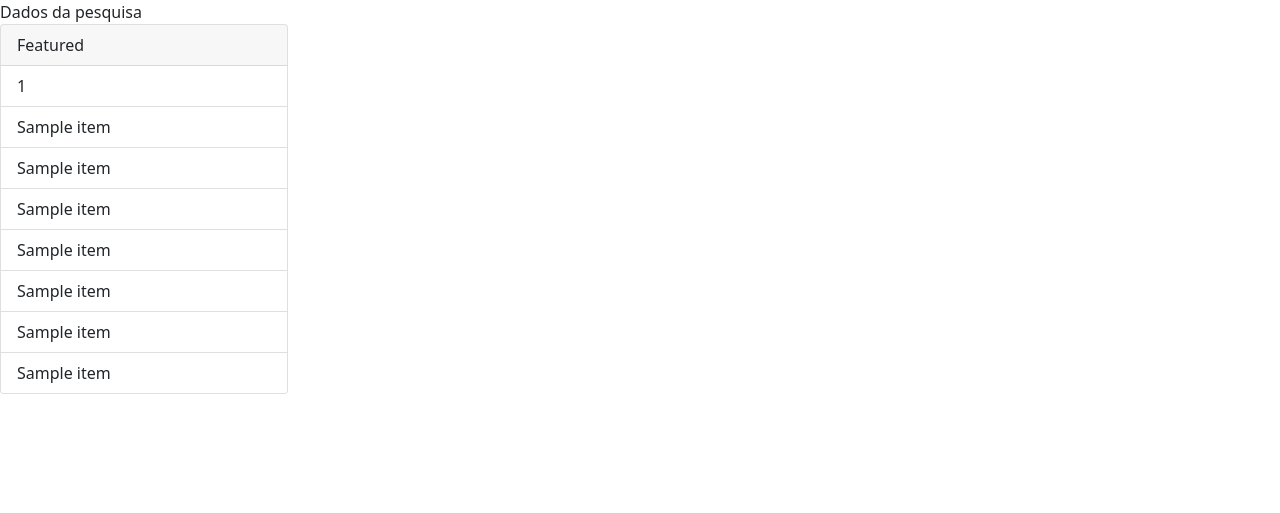
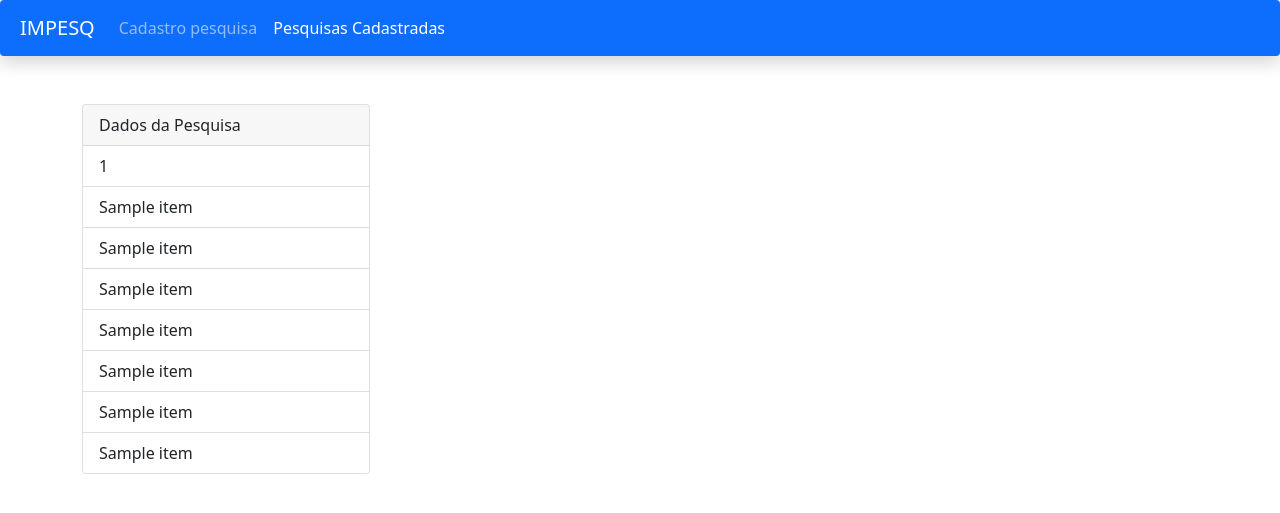
Before and after one commit to marcellass/Impactados_IMPESQ, a Flask app: template templates/listar_pesquisa1.html in a window 1280 px wide. Shown: the top 513 px of the page. Run offline with Flask 2, Linux system fonts and the light colour scheme; the template is opened without the code that fills it: most values are stand-ins (such as "Sample title", 1, 10 or a date in 2020).

Commit message:
Adicionando alinhamento de cards

```diff
--- a/templates/listar_pesquisa1.html
+++ b/templates/listar_pesquisa1.html
@@ -7,12 +7,30 @@
     <link href="https://cdn.jsdelivr.net/npm/bootstrap@5.0.2/dist/css/bootstrap.min.css" rel="stylesheet" integrity="sha384-EVSTQN3/azprG1Anm3QDgpJLIm9Nao0Yz1ztcQTwFspd3yD65VohhpuuCOmLASjC" crossorigin="anonymous">
 </head>
     <body>
-        Dados da pesquisa
+        <nav class="navbar navbar-expand-lg navbar-dark bg-primary shadow p-2 mb-5 rounded">
+            <div class="container-fluid">
+              <a class="navbar-brand" href="#">IMPESQ</a>
+              <button class="navbar-toggler" type="button" data-bs-toggle="collapse" data-bs-target="#navbarNavAltMarkup" aria-controls="navbarNavAltMarkup" aria-expanded="false" aria-label="Toggle navigation">
+                <span class="navbar-toggler-icon"></span>
+              </button>
+              <div class="collapse navbar-collapse" id="navbarNavAltMarkup">
+                <div class="navbar-nav">
+                  <a class="nav-link " aria-current="page" href="#">Cadastro pesquisa</a>
+                  <a class="nav-link active" href="#">Pesquisas Cadastradas</a>
+                </div>
+              </div>
+            </div>
+          </nav>
+
+        <div class="container">
+            <div class="row row-cols-2">
+                <div class="col align-self-center">
+                    <div class="card" style="width: 18rem;">
                         {% for item in datas %}
-        <div class="card" style="width: 18rem;">
                         <div class="card-header">
-              Featured
+                          Dados da Pesquisa
                             </div>
+
                             <ul class="list-group list-group-flush">
                             <li class="list-group-item">{{item[0]}}</li>
                             <li class="list-group-item">{{item[1]}}</li>
@@ -22,8 +40,13 @@
                             <li class="list-group-item">{{item[5]}}</li>
                             <li class="list-group-item">{{item[6]}}</li>
                             <li class="list-group-item">{{item[7]}}</li>
+
                             </ul>
                         </div>
                         {% endfor %}
+                    </div>
+                </div>
+            </div>
+        </div>
     </body>
 </html>
```
Lines whose indentation alone changed are shown as unchanged.
